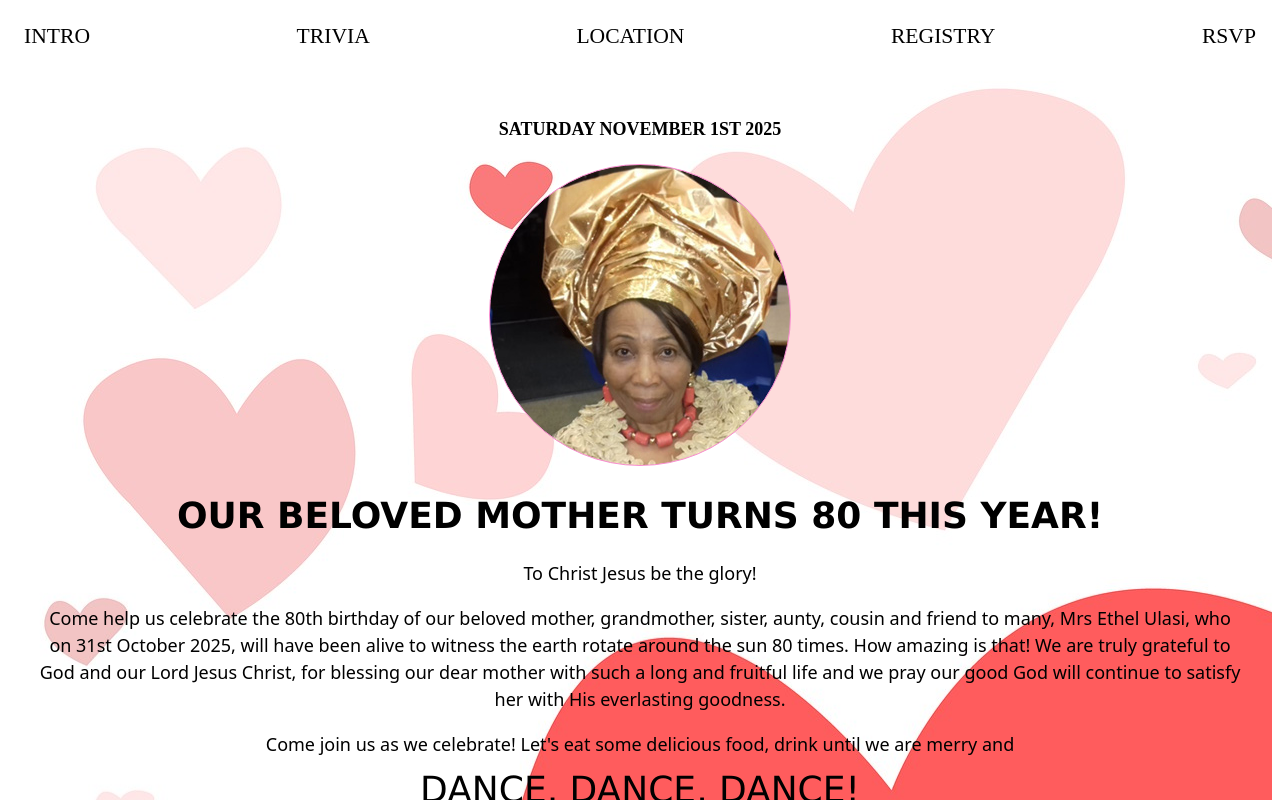
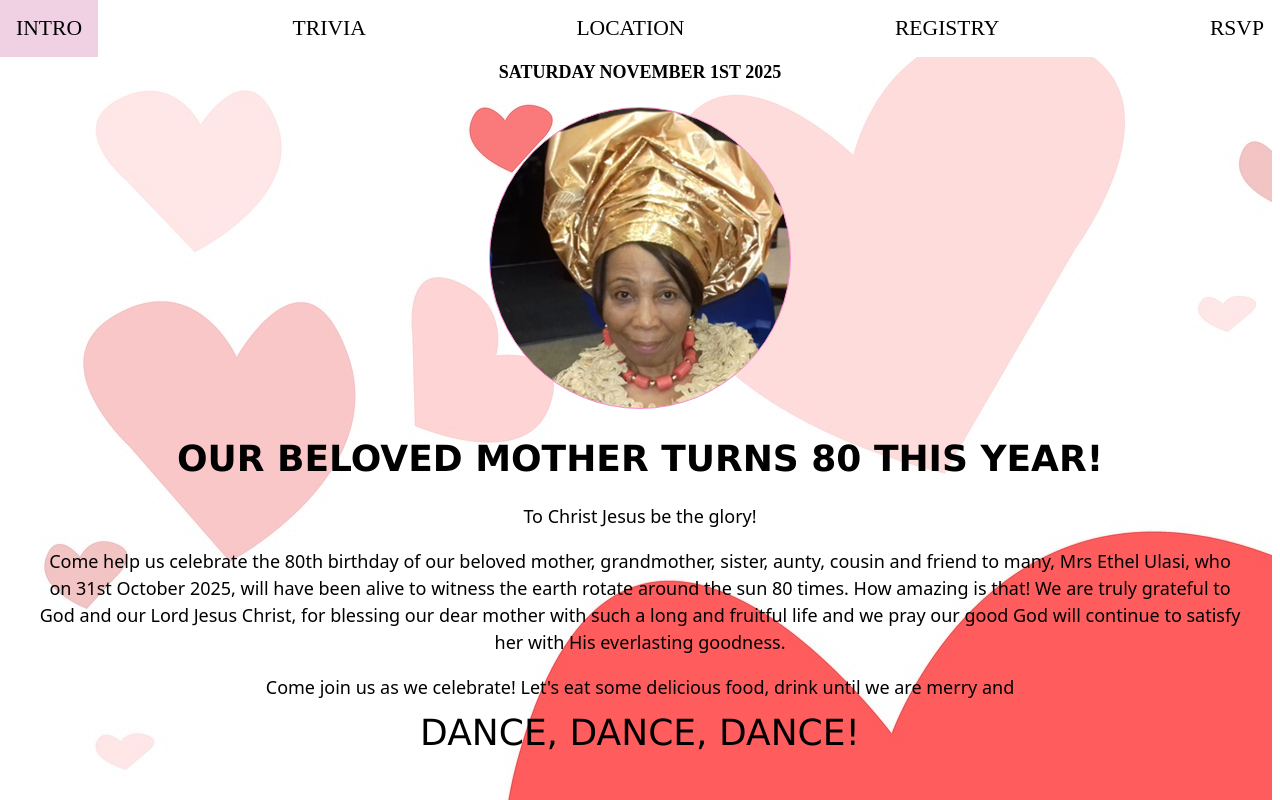
Before and after one commit to Nonyeah/Birthday-Party-Full-Example, a React (Vite) app in the folder client/: page / in a window 1280 px wide. Shown: the top 800 px of the page. Built offline with nearby package versions, Linux system fonts and the light colour scheme.

Commit message:
minor style changes and decline email error corrected and api const - let change

```diff
--- a/client/src/App.css
+++ b/client/src/App.css
@@ -2,6 +2,15 @@ html {
   box-sizing: border-box;
   font-size: 18px;
 }
+.header-container{
+  position: fixed;
+  top: 0;
+  left: 0;
+  width: 100%;
+  z-index: 100;
+  background-color: #fff;
+}
+
 
 .header-container ul {
   display: flex;
@@ -10,6 +19,7 @@ html {
   padding: 0;
   list-style-type: none;
   justify-content: space-between;
+
 }
 
 .header-container li {
@@ -18,6 +28,7 @@ html {
   font-family: "calibri light";
   cursor: pointer;
   text-transform: uppercase;
+
 }
 
 .header-container li:hover {
```
Also changed, not shown: 2 other files (tests, documents, lock files or other folders).
